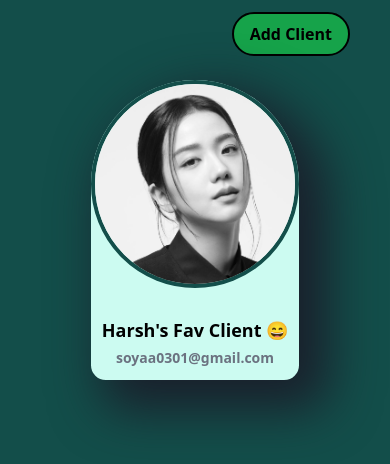
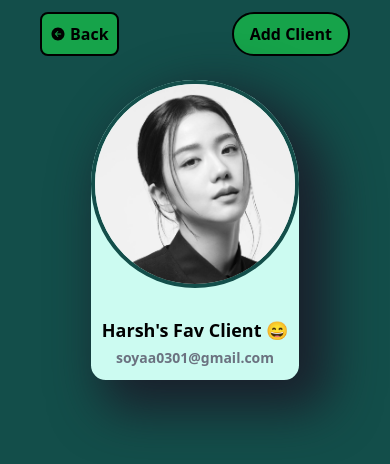
Before and after one commit to Harshtayal2005/BillCraft, a React (Vite) app in the folder frontend/: page /clients in a window 390 px wide. Shown: the top 464 px of the page. Built offline with nearby package versions, Linux system fonts and the light colour scheme; no server answers.

Commit message:
back button added in clients for mobile screens

```diff
--- a/frontend/src/pages/Clients.jsx
+++ b/frontend/src/pages/Clients.jsx
@@ -60,13 +60,14 @@ const Clients = () => {
           toggleForm === 1 && "hidden"
         } min-h-screen bg-teal-900 py-3 px-10`}
       >
-        <div className="flex justify-end sm:justify-between mb-6">
+        <div className="flex justify-between mb-6">
           <div
             onClick={() => navigate("/")}
-            className="bg-green-600 hover:bg-green-700 hidden sm:flex items-center px-2 border-2 border-black rounded-lg gap-1 hover:cursor-pointer"
+            className="bg-green-600 hover:bg-green-700 flex items-center px-2 border-2 border-black rounded-lg gap-1 hover:cursor-pointer"
           >
             <IoArrowBackCircle />
-            <button className="font-bold">Back to dashboard</button>
+            <button className="hidden sm:flex font-bold">Back to dashboard</button>
+            <button className="sm:hidden font-bold">Back</button>
           </div>
           <button
             onClick={() => handleClick()}
```
